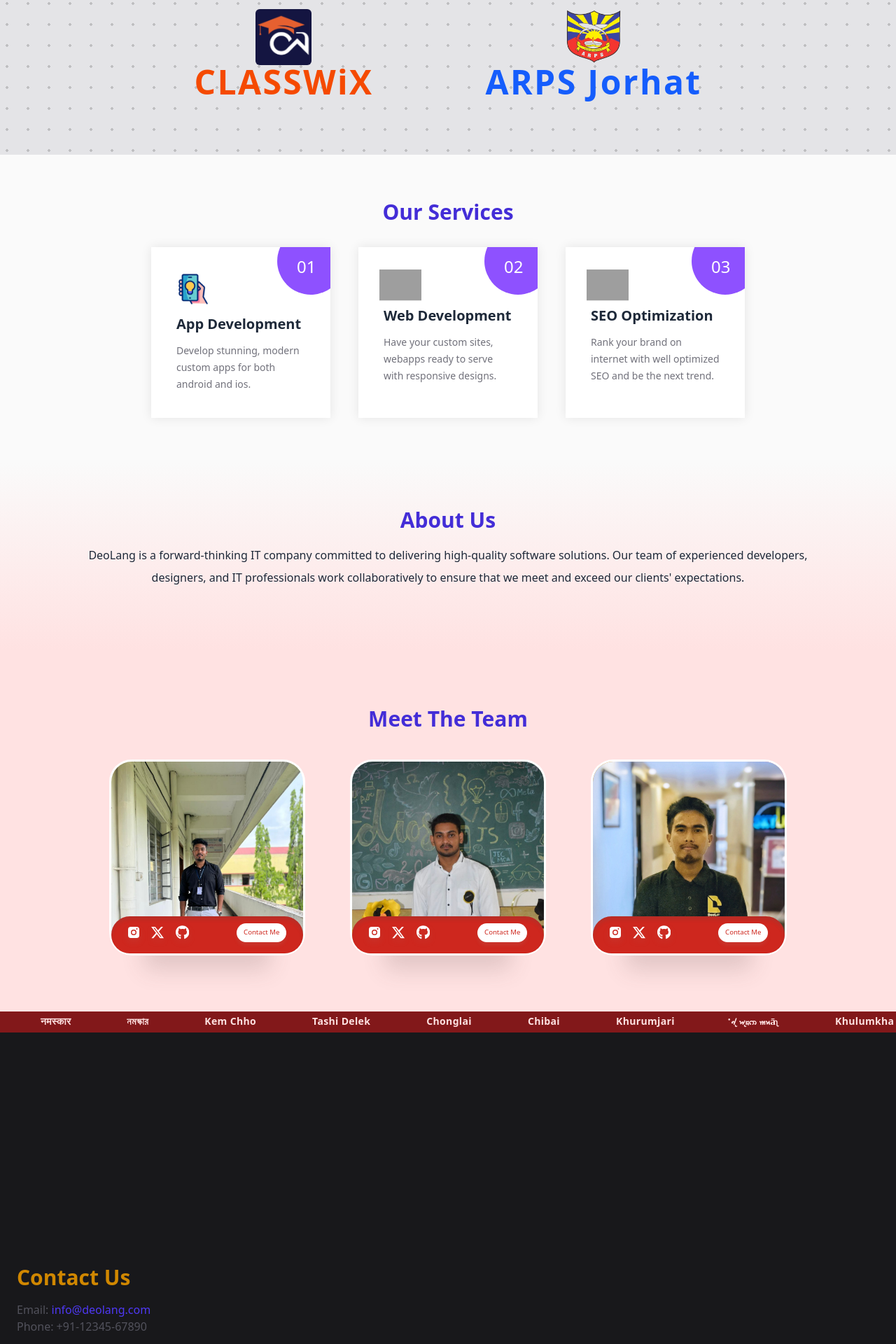
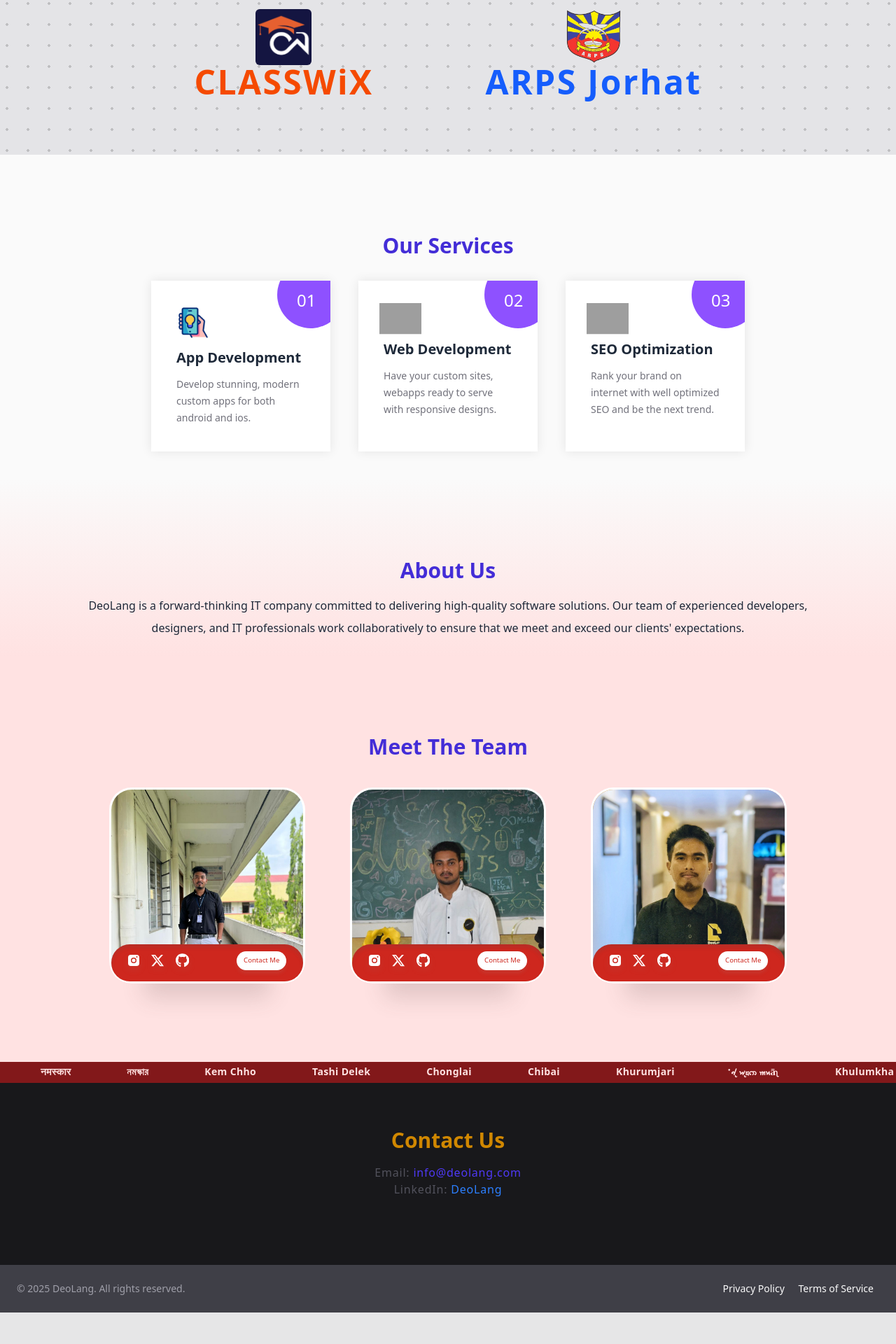
Before and after one commit to MRgrav/deolang_abhijaan, a PHP site: page / in a window 1280 px wide. Shown: the part 2080-4000 px from the top of the page at 70% size. After the commit the page ends 3955 px from the top, so only its background shows below. Run offline with PHP 8.4, Linux system fonts and the light colour scheme; some libraries are stand-ins or nearby versions; grey boxes are pictures that could not be loaded.

Commit message:
fixed: more data

```diff
--- a/dev/temp.php
+++ b/dev/temp.php
@@ -455,7 +455,7 @@
     </section>
 
     <!-- Services Section -->
-    <section id="services" class="bg-zinc-50 py-16 px-6">
+    <section id="services" class="bg-zinc-50 pt-28 pb-10 px-6">
       <div class="container mx-auto">
         <h2 class="text-3xl text-center font-bold mb-8 text-indigo-700">Our Services</h2>
         <!-- <ul class="grid md:grid-cols-3 gap-8">
@@ -520,7 +520,7 @@
     </section>
 
     <!-- About Section -->
-    <section id="about" class="py-16 px-6 bg-gradient-to-b from-zinc-50 to-red-100">
+    <section id="about" class="pt-28 px-6 bg-gradient-to-b from-zinc-50 to-red-100">
       <div class="container mx-auto flex flex-col justify-center items-center">
         <h2 class="text-3xl font-bold mb-4 text-indigo-700">About Us</h2>
         <p class="text-center mb-6 leading-8 md:max-w-[86%]">DeoLang is a forward-thinking IT company committed to delivering high-quality software solutions. Our team of experienced developers, designers, and IT professionals work collaboratively to ensure that we meet and exceed our clients' expectations.</p>
@@ -531,7 +531,7 @@
     <!-- Team Section -->
     <section id="team" class="px-4 bg-red-100">
       <!-- From Uiverse.io by Smit-Prajapati -->
-       <div class=" py-20">
+       <div class=" py-28">
        <h2 class="text-indigo-700 text-center mb-10 font-bold text-3xl">Meet The Team</h2>
       <div class="flex lg:flex-row flex-col gap-5 lg:gap-8 xl:gap-16 justify-around w-fit mx-auto">
         <div class="card">
@@ -643,7 +643,7 @@
       </top>
     </section>
     <!-- Testimonials Section -->
-    <section id="testimonials" class="hidden bg-gradient-to-r from-indigo-500 to-pink-500 text-white py-16 px-6">
+    <!-- <section id="testimonials" class="hidden bg-gradient-to-r from-indigo-500 to-pink-500 text-white py-16 px-6">
       <div class="container mx-auto">
         <h2 class="text-3xl font-bold mb-8">What Clients Say</h2>
         <blockquote class="max-w-xl mx-auto italic text-lg">
@@ -651,15 +651,15 @@
           <span class="block mt-4 font-semibold not-italic">- Client Name</span>
         </blockquote>
       </div>
-    </section>
+    </section> -->
 
     <!-- Contact Section -->
 
-    <section id="contact" class="container mx-auto py-16 px-6">
+    <section id="contact" class="container mx-auto py-16 px-6 text-center">
       <h2 class="text-3xl font-bold mb-4 text-yellow-600">Contact Us</h2>
-      <address class="not-italic text-zinc-600">
-        Email: <a href="mailto:info@company.com" class="text-indigo-600 hover:underline">info@deolang.com</a><br>
-        Phone: +91-12345-67890
+      <address class="not-italic text-zinc-600 tracking-wider">
+        Email: <a href="mailto:info@deolang.com" class="text-indigo-600 hover:underline">info@deolang.com</a><br>
+        LinkedIn: <a href="https://www.linkedin.com/company/deolang" target="_blank" class="text-blue-500">DeoLang</a>
       </address>
     </section>
   </main>
--- a/views/components/nav.php
+++ b/views/components/nav.php
@@ -1,11 +1,11 @@
-<nav class="flex items-center justify-between py-4 px-6 w-full">
+<!-- <nav class="flex items-center justify-between py-4 px-6 w-full">
       <div class="text-2xl font-bold text-yellow-500">
         <a href="#" class="flex gap-3 items-center">
           <img src="<?= asset('deolang_dark.svg') ?>" class="w-8 h-8" />
           DeoLang
         </a>
       </div>
-      <ul class="hidden sm:flex gap-6 text-base max-w-fit max-h-16">
+      <ul class="sm:flex gap-6 text-base max-w-fit max-h-16">
         <li><a href="#hero" class="hover:text-indigo-600 transition">Home</a></li>
         <li><a href="#about" class="hover:text-indigo-600 transition">About</a></li>
         <li><a href="#services" class="hover:text-indigo-600 transition">Services</a></li>
@@ -13,6 +13,40 @@
         <li><a href="#contact" class="hover:text-indigo-600 transition">Contact</a></li>
       </ul>
       <div>
+        <i class="ph ph-equals text-3xl"></i>
+      </div>
+    </nav> -->
 
-      </div>
-    </nav>
+<nav class="flex items-center justify-between py-4 px-6 w-full relative bg-zinc-950/30">
+  <!-- LOGO -->
+  <div class="text-2xl font-bold text-yellow-500 z-20">
+    <a href="#" class="flex gap-3 items-center">
+      <img src="<?= asset('deolang_dark.svg') ?>" class="w-8 h-8" />
+      DeoLang
+    </a>
+  </div>
+
+  <!-- Hamburger (on mobile) -->
+  <input type="checkbox" id="mobile-menu" class="peer hidden" />
+  <label for="mobile-menu" class="ml-auto cursor-pointer block md:hidden z-20">
+    <i class="ph ph-equals text-3xl text-yellow-500"></i>
+  </label>
+
+  <!-- Main Menu -->
+  <ul
+    class="
+      flex-col items-center gap-4 absolute top-full left-0 w-full md:w-fit bg-zinc-900/95 backdrop-blur-md py-8
+      peer-checked:flex
+      peer-checked:opacity-100
+      peer-checked:pointer-events-auto
+      opacity-0 pointer-events-none
+      transition-all duration-300
+      md:static md:flex md:flex-row md:gap-6 md:py-0 md:opacity-100 md:pointer-events-auto md:bg-transparent"
+  >
+    <li><a href="#hero" class="hover:text-indigo-400 transition text-yellow-100 block px-4 py-2">Home</a></li>
+    <li><a href="#about" class="hover:text-indigo-400 transition text-yellow-100 block px-4 py-2">About</a></li>
+    <li><a href="#services" class="hover:text-indigo-400 transition text-yellow-100 block px-4 py-2">Services</a></li>
+    <li><a href="#team" class="hover:text-indigo-400 transition text-yellow-100 block px-4 py-2">Team</a></li>
+    <li><a href="#contact" class="hover:text-indigo-400 transition text-yellow-100 block px-4 py-2">Contact</a></li>
+  </ul>
+</nav>
--- a/views/index.php
+++ b/views/index.php
@@ -455,7 +455,7 @@
     </section>
 
     <!-- Services Section -->
-    <section id="services" class="bg-zinc-50 py-16 px-6">
+    <section id="services" class="bg-zinc-50 pt-28 pb-10 px-6">
       <div class="container mx-auto">
         <h2 class="text-3xl text-center font-bold mb-8 text-indigo-700">Our Services</h2>
         <!-- <ul class="grid md:grid-cols-3 gap-8">
@@ -520,7 +520,7 @@
     </section>
 
     <!-- About Section -->
-    <section id="about" class="py-16 px-6 bg-gradient-to-b from-zinc-50 to-red-100">
+    <section id="about" class="pt-28 px-6 bg-gradient-to-b from-zinc-50 to-red-100">
       <div class="container mx-auto flex flex-col justify-center items-center">
         <h2 class="text-3xl font-bold mb-4 text-indigo-700">About Us</h2>
         <p class="text-center mb-6 leading-8 md:max-w-[86%]">DeoLang is a forward-thinking IT company committed to delivering high-quality software solutions. Our team of experienced developers, designers, and IT professionals work collaboratively to ensure that we meet and exceed our clients' expectations.</p>
@@ -531,7 +531,7 @@
     <!-- Team Section -->
     <section id="team" class="px-4 bg-red-100">
       <!-- From Uiverse.io by Smit-Prajapati -->
-       <div class=" py-20">
+       <div class=" py-28">
        <h2 class="text-indigo-700 text-center mb-10 font-bold text-3xl">Meet The Team</h2>
       <div class="flex lg:flex-row flex-col gap-5 lg:gap-8 xl:gap-16 justify-around w-fit mx-auto">
         <div class="card">
@@ -643,7 +643,7 @@
       </top>
     </section>
     <!-- Testimonials Section -->
-    <section id="testimonials" class="hidden bg-gradient-to-r from-indigo-500 to-pink-500 text-white py-16 px-6">
+    <!-- <section id="testimonials" class="hidden bg-gradient-to-r from-indigo-500 to-pink-500 text-white py-16 px-6">
       <div class="container mx-auto">
         <h2 class="text-3xl font-bold mb-8">What Clients Say</h2>
         <blockquote class="max-w-xl mx-auto italic text-lg">
@@ -651,15 +651,15 @@
           <span class="block mt-4 font-semibold not-italic">- Client Name</span>
         </blockquote>
       </div>
-    </section>
+    </section> -->
 
     <!-- Contact Section -->
 
-    <section id="contact" class="container mx-auto py-16 px-6">
+    <section id="contact" class="container mx-auto py-16 px-6 text-center">
       <h2 class="text-3xl font-bold mb-4 text-yellow-600">Contact Us</h2>
-      <address class="not-italic text-zinc-600">
-        Email: <a href="mailto:info@company.com" class="text-indigo-600 hover:underline">info@deolang.com</a><br>
-        Phone: +91-12345-67890
+      <address class="not-italic text-zinc-600 tracking-wider">
+        Email: <a href="mailto:info@deolang.com" class="text-indigo-600 hover:underline">info@deolang.com</a><br>
+        LinkedIn: <a href="https://www.linkedin.com/company/deolang" target="_blank" class="text-blue-500">DeoLang</a>
       </address>
     </section>
   </main>
```
